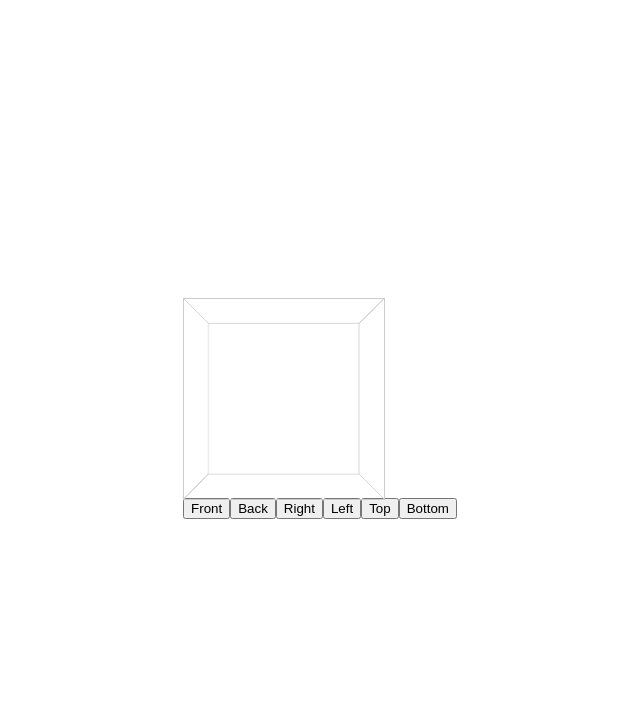
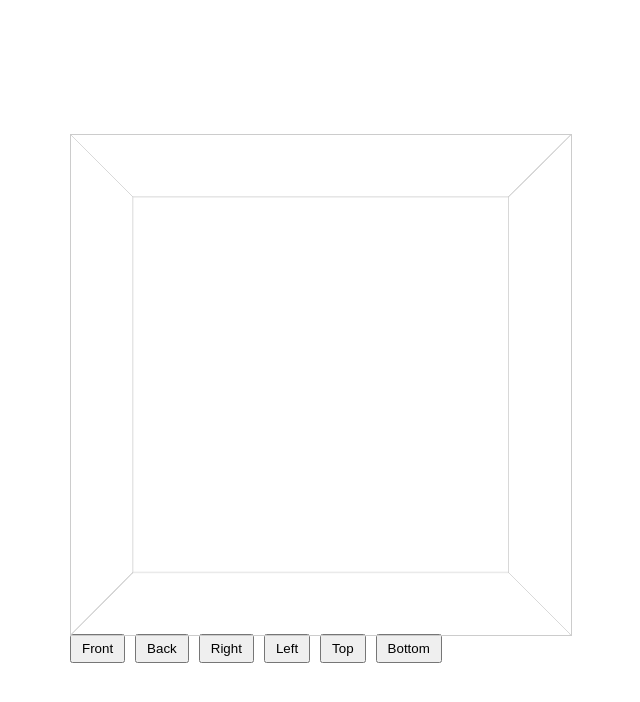
Before and after one commit to ezsinehan/study-box, a React (Create React App) app: page / in a window 1280 px wide. Shown: the top 702 px of the page, without its empty margins (320-960 px from the left). Built offline with nearby package versions, Linux system fonts and the light colour scheme.

Commit message:
fixed cube

```diff
--- a/src/components/Cube.js
+++ b/src/components/Cube.js
@@ -10,6 +10,7 @@ const Cube = () => {
 
   return (
     <div>
+      {/* ... your buttons ... */}
       <div className="scene">
         <div className={`cube ${activeFace}`}>
           <div className="cube__face cube__face--front">
@@ -32,7 +33,6 @@ const Cube = () => {
           </div>
         </div>
       </div>
-
       <div className="cube-controls">
         <button onClick={() => setActiveFace("show-front")}>Front</button>
         <button onClick={() => setActiveFace("show-back")}>Back</button>
--- a/src/styles/Cube.css
+++ b/src/styles/Cube.css
@@ -1,7 +1,7 @@
 .scene {
-  width: 200px;
-  height: 200px;
-  perspective: 600px;
+  width: 500px; /* Larger than original */
+  height: 500px; /* Larger than original */
+  perspective: 1500px; /* Adjusted for a larger cube */
 }
 
 .cube {
@@ -9,69 +9,68 @@
   height: 100%;
   position: relative;
   transform-style: preserve-3d;
-  transform: translateZ(-100px);
+  transform: translateZ(-250px); /* Adjusted for a larger cube */
   transition: transform 1s;
 }
 
 .cube__face {
   position: absolute;
-  width: 200px;
-  height: 200px;
+  width: 500px; /* Larger than original */
+  height: 500px; /* Larger than original */
   border: 1px solid #ccc;
-  line-height: 200px;
+  line-height: 500px; /* Adjusted for a larger cube */
   text-align: center;
-  font-size: 2.5em;
+  font-size: 6.25em; /* Adjusted for a larger cube */
+  /* backface-visibility: hidden; */
 }
 
-/* Add styles for rotating cube */
+/* Positioning each face of the cube */
+.cube__face--front {
+  transform: rotateY(0deg) translateZ(250px);
+}
+.cube__face--back {
+  transform: rotateY(180deg) translateZ(250px);
+}
+.cube__face--right {
+  transform: rotateY(90deg) translateZ(250px);
+}
+.cube__face--left {
+  transform: rotateY(-90deg) translateZ(250px);
+}
+.cube__face--top {
+  transform: rotateX(90deg) translateZ(250px);
+}
+.cube__face--bottom {
+  transform: rotateX(-90deg) translateZ(250px);
+}
+
+/* Styles for rotating cube to show specific face */
 .cube.show-front {
-  transform: translateZ(-100px) rotateY(0deg);
+  transform: translateZ(-250px) rotateY(0deg);
 }
 .cube.show-back {
-  transform: translateZ(-100px) rotateY(-180deg);
+  transform: translateZ(-250px) rotateY(-180deg);
 }
 .cube.show-right {
-  transform: translateZ(-100px) rotateY(-90deg);
+  transform: translateZ(-250px) rotateY(-90deg);
 }
 .cube.show-left {
-  transform: translateZ(-100px) rotateY(90deg);
+  transform: translateZ(-250px) rotateY(90deg);
 }
 .cube.show-top {
-  transform: translateZ(-100px) rotateX(-90deg);
+  transform: translateZ(-250px) rotateX(-90deg);
 }
 .cube.show-bottom {
-  transform: translateZ(-100px) rotateX(90deg);
+  transform: translateZ(-250px) rotateX(90deg);
 }
 
-.cube__face--front {
-  transform: rotateY(0deg) translateZ(100px);
-}
-.cube__face--back {
-  transform: rotateY(180deg) translateZ(100px);
-}
-.cube__face--right {
-  transform: rotateY(90deg) translateZ(100px);
-}
-.cube__face--left {
-  transform: rotateY(-90deg) translateZ(100px);
-}
-.cube__face--top {
-  transform: rotateX(90deg) translateZ(100px);
-}
-.cube__face--bottom {
-  transform: rotateX(-90deg) translateZ(100px);
+/* Styles for buttons (optional) */
+.cube-controls {
+  margin-bottom: 20px;
 }
 
-/* Hide text on non-active faces .cube.show-front .cube__face--back,
-.cube.show-right .cube__face--left,
-.cube.show-back .cube__face--front,
-.cube.show-left .cube__face--right,
-.cube.show-top .cube__face--bottom,
-.cube.show-bottom .cube__face--top {
-  opacity: 0;
+.cube-controls button {
+  margin-right: 10px;
+  padding: 5px 10px;
+  cursor: pointer;
 }
-
-/* Ensure text on the active face is always visible */
-/* .cube__face {
-  backface-visibility: hidden;
-} */
```
